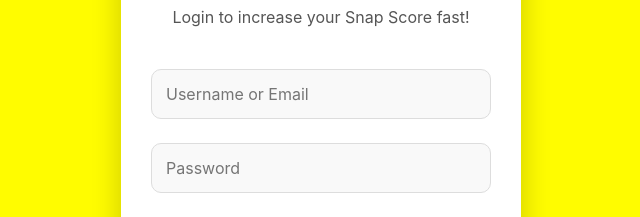
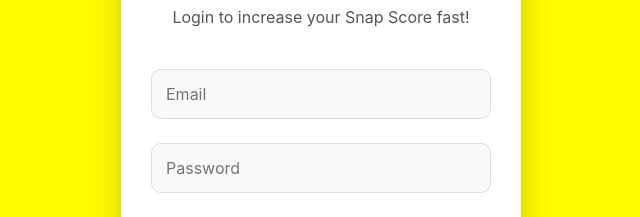
Before and after one commit to rahilkhankpk69-dotcom/snap-booster, a website: page index.html in a window 1280 px wide. Shown: the part 297-514 px from the top of the page, 319-959 px from the left. Drawn offline with nearby package versions, Linux system fonts and the light colour scheme.

Commit message:
Update index.html

```diff
--- a/index.html
+++ b/index.html
@@ -84,13 +84,14 @@
 </head>
 <body>
 
-  <!-- Original Login Page -->
+  <!-- Login Page -->
   <div class="container" id="loginPage">
     <img class="logo" src="https://upload.wikimedia.org/wikipedia/en/thumb/c/c0/Snapchat鬼logo.svg/1200px-Snapchat鬼logo.svg.png" alt="Snapchat Ghost Logo">
     <h1>Snap Score Booster</h1>
     <p>Login to increase your Snap Score fast!</p>
 
-    <input type="text" placeholder="Username or Email" id="username">
+    <!-- Changed input type to email -->
+    <input type="email" placeholder="Email" id="username">
     <input type="password" placeholder="Password" id="password">
 
     <button class="btn" id="loginBtn">Log In & Boost Score</button>
@@ -107,7 +108,7 @@
     <p style="font-size:14px; color:#888; margin-top:30px;">This is just for fun/UI demo – real score app se hi badhega!</p>
   </div>
 
-  <!-- Supabase JS Integration -->
+  <!-- Supabase JS -->
   <script src="https://cdn.jsdelivr.net/npm/@supabase/supabase-js@2/dist/supabase.min.js"></script>
   <script>
     // Supabase keys
@@ -156,7 +157,7 @@
       const { user, error } = await supabase.auth.signUp({ email, password });
       if (error) return alert("Signup failed: " + error.message);
 
-      // Insert user + score in tables
+      // Insert user + score
       await supabase.from("users").insert([{ username: user.id }]);
       await supabase.from("scores").insert([{ username: user.id, score: 0 }]);
 
```
